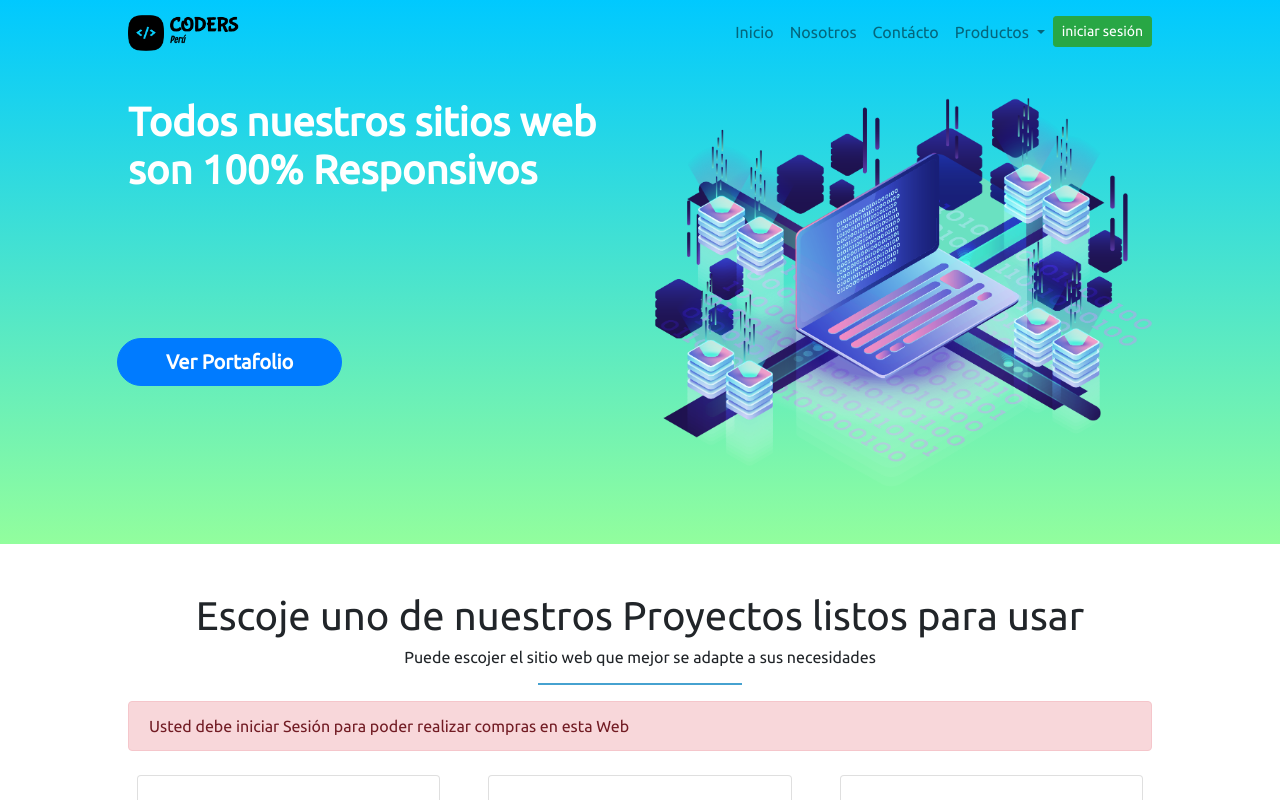
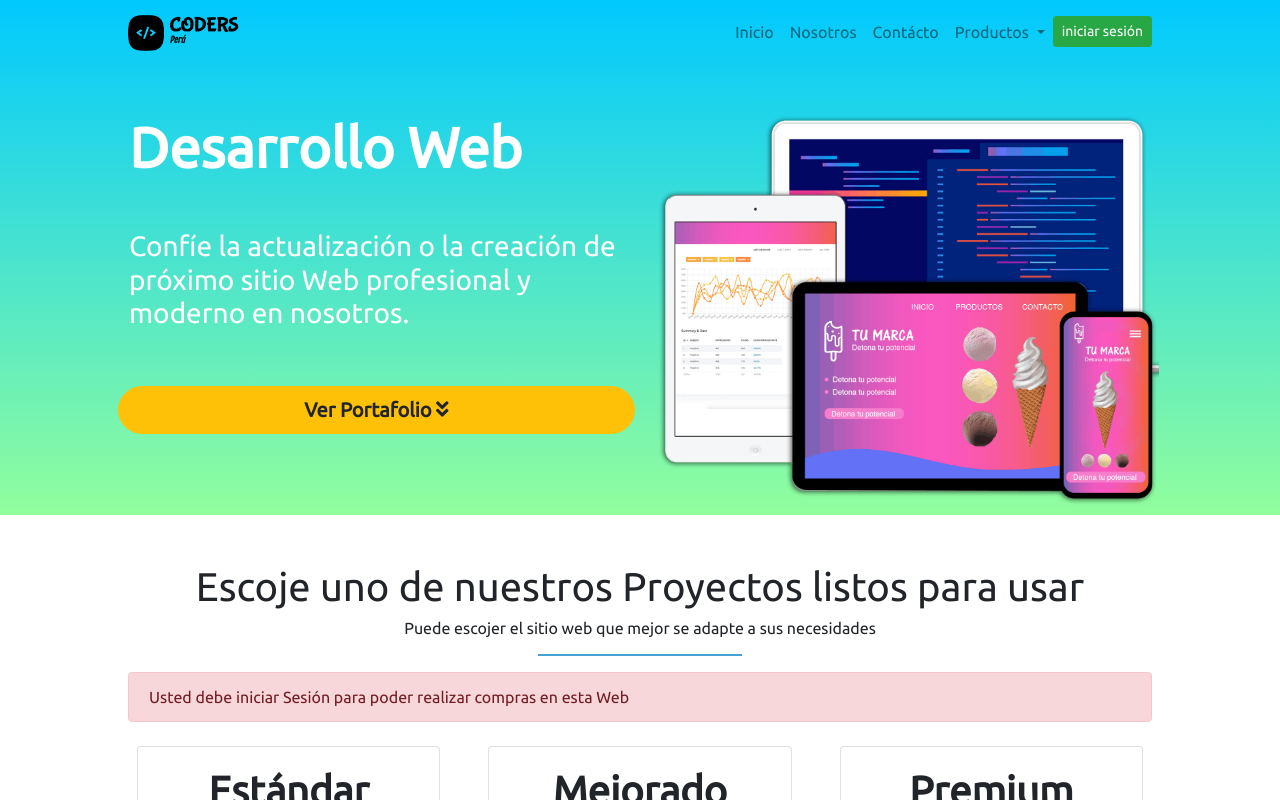
Before and after one commit to jesusfernxndez/front-cp, a Vue app: page /productos/portafolio in a window 1280 px wide. Shown: the top 800 px of the page. Built offline with nearby package versions, Linux system fonts and the light colour scheme; a web font is replaced by a local one.

Commit message:
casi casi termino

```diff
--- a/src/components/SectionTop.vue
+++ b/src/components/SectionTop.vue
@@ -1,7 +1,7 @@
 <template>
   <div id="xd">
     <div class="paddingTop sectionTop" id="paddingAncho">
-      <div class="row animated fadeInLeft">
+      <div class="row animated fadeInUp">
         <div class="col-sm-6 p-3">
           <h1 class="display-4 text-white font-weight-bold mt-5">
             Todo lo que buscas en un solo Lugar
--- a/src/router/index.js
+++ b/src/router/index.js
@@ -48,6 +48,11 @@ const routes = [
     path: "/admin",
     name: "administrador",
     component: Administrador
+  },
+  {
+    path: "*",
+    name: "not-found",
+    component: Home
   }
 ];
 
--- a/src/views/childrenProductos/Hosting.vue
+++ b/src/views/childrenProductos/Hosting.vue
@@ -14,21 +14,20 @@
               </h3>
             </div>
           </div>
-          <div class="row mt-5">
-            <div class="col-sm px-1 mt-5">
+          <div class="row">
+            <div class="col-sm px-1">
               <a
                 href="#one"
-                type="button"
-                class="mt-5 btn btn-lg btn-primary px-5 berPlan"
+                class="btn btn-warning btn-block btn-lg berPlan mb-3"
               >
                 Ver Planes
-                <i class="action-undo"></i>
+                <i class="fas fa-angle-double-down"></i>
               </a>
             </div>
           </div>
         </div>
-        <div class="col-sm-6 pb-5">
-          <div class="w-100">
+        <div class="col-sm-6 p-2">
+          <div>
             <img src="@/assets/portada2.png" class="d-block w-100" alt="..." />
           </div>
         </div>
@@ -63,7 +62,7 @@
               </button>
               <small v-if="alertLogin" class="text-danger"
                 ><em
-                  ><u> El boton se activará cuando inicie sesión *</u></em
+                  ><u> El boton de compra se activará cuando inicie sesión *</u></em
                 ></small
               >
               <ul class="list-group list-group-flush mt-3">
@@ -82,7 +81,7 @@
           <div class="card mx-auto">
             <div class="card-body text-center">
               <h1 class="card-title font-weight-bold">Mejorado</h1>
-              <h4>S/150.00 / mes *</h4>
+              <h4>S/250.00 / mes *</h4>
               <button
                 class="btn btn-block mt-4"
                 :class="{
@@ -95,7 +94,7 @@
               </button>
               <small v-if="alertLogin" class="text-danger"
                 ><em
-                  ><u> El boton se activará cuando inicie sesión *</u></em
+                  ><u> El boton de compra se activará cuando inicie sesión *</u></em
                 ></small
               >
               <ul class="list-group list-group-flush mt-3">
@@ -114,7 +113,7 @@
           <div class="card mx-auto">
             <div class="card-body text-center">
               <h1 class="card-title font-weight-bold">Premium</h1>
-              <h4>S/150.00 / mes *</h4>
+              <h4>S/400.00 / año *</h4>
               <button
                 class="btn btn-block mt-4"
                 :class="{
@@ -127,7 +126,7 @@
               </button>
               <small v-if="alertLogin" class="text-danger"
                 ><em
-                  ><u> El boton se activará cuando inicie sesión *</u></em
+                  ><u> El boton de compra se activará cuando inicie sesión *</u></em
                 ></small
               >
               <ul class="list-group list-group-flush mt-3">
@@ -197,8 +196,7 @@
               <p class="text-justify">
                 Si no está satisfecho por algún motivo dentro de los primeros 30
                 días de servicio, puede cancelar para obtener un reembolso
-                completo de las tarifas de alojamiento; Se aplican
-                restricciones.
+                completo de su dinero.
               </p>
             </div>
           </div>
--- a/src/views/childrenProductos/Portafolio.vue
+++ b/src/views/childrenProductos/Portafolio.vue
@@ -2,26 +2,33 @@
   <div>
     <div id="paddingAncho" class="cont paddingTop">
       <div class="row animated fadeInLeft pt-5">
-        <div class="col-sm-6">
-          <h1 class="display-5 text-white font-weight-bold">
-            Todos nuestros sitios web son 100% Responsivos
+        <div class="col-sm-6 p-3">
+          <h1 class="display-4 text-white font-weight-bold">
+            Desarrollo Web
           </h1>
-          <div class="row mt-5">
-            <div class="col-sm px-1 mt-5">
+          <div class="row my-5 text-white">
+            <div class="col-sm w-100">
+              <h3>
+                Confíe la actualización o la creación de próximo
+                sitio Web profesional y moderno en nosotros.
+              </h3>
+            </div>
+          </div>
+          <div class="row">
+            <div class="col-sm px-1">
               <a
                 href="#one"
-                type="button"
-                class="mt-5 btn btn-lg btn-primary px-5 berPlan"
+                class="btn btn-warning btn-block btn-lg berPlan mb-3"
               >
                 Ver Portafolio
-                <i class="action-undo"></i>
+                <i class="fas fa-angle-double-down"></i>
               </a>
             </div>
           </div>
         </div>
-        <div class="col-sm-6 pb-5">
+        <div class="col-sm-6 p-2">
           <div>
-            <img src="@/assets/portada2.png" class="d-block w-100" alt="..." />
+            <img src="@/assets/portada3.png" class="d-block w-100" alt="..." />
           </div>
         </div>
       </div>
```
Also changed, not shown: src/assets/portada2.png, src/assets/portada3.png (added).
